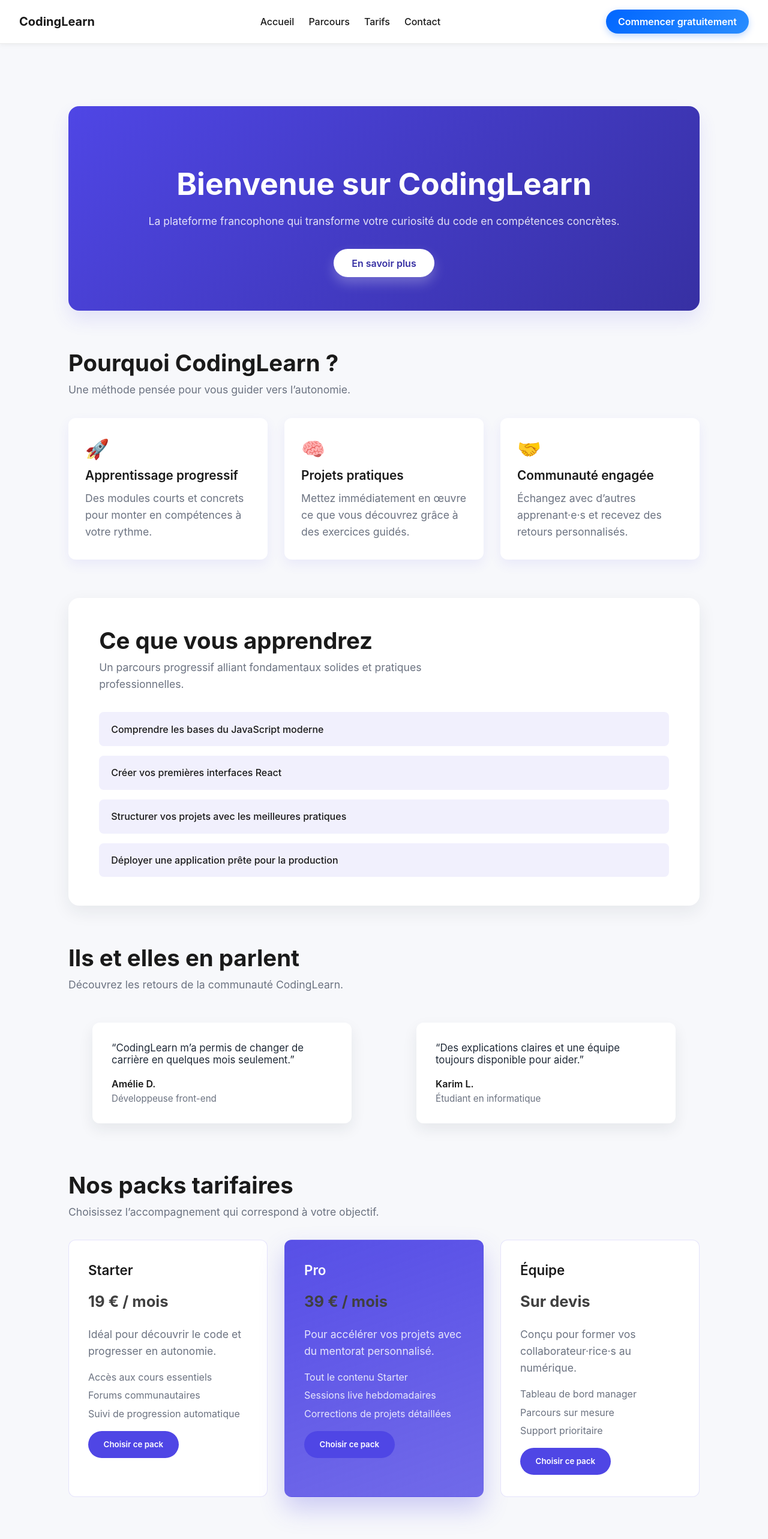
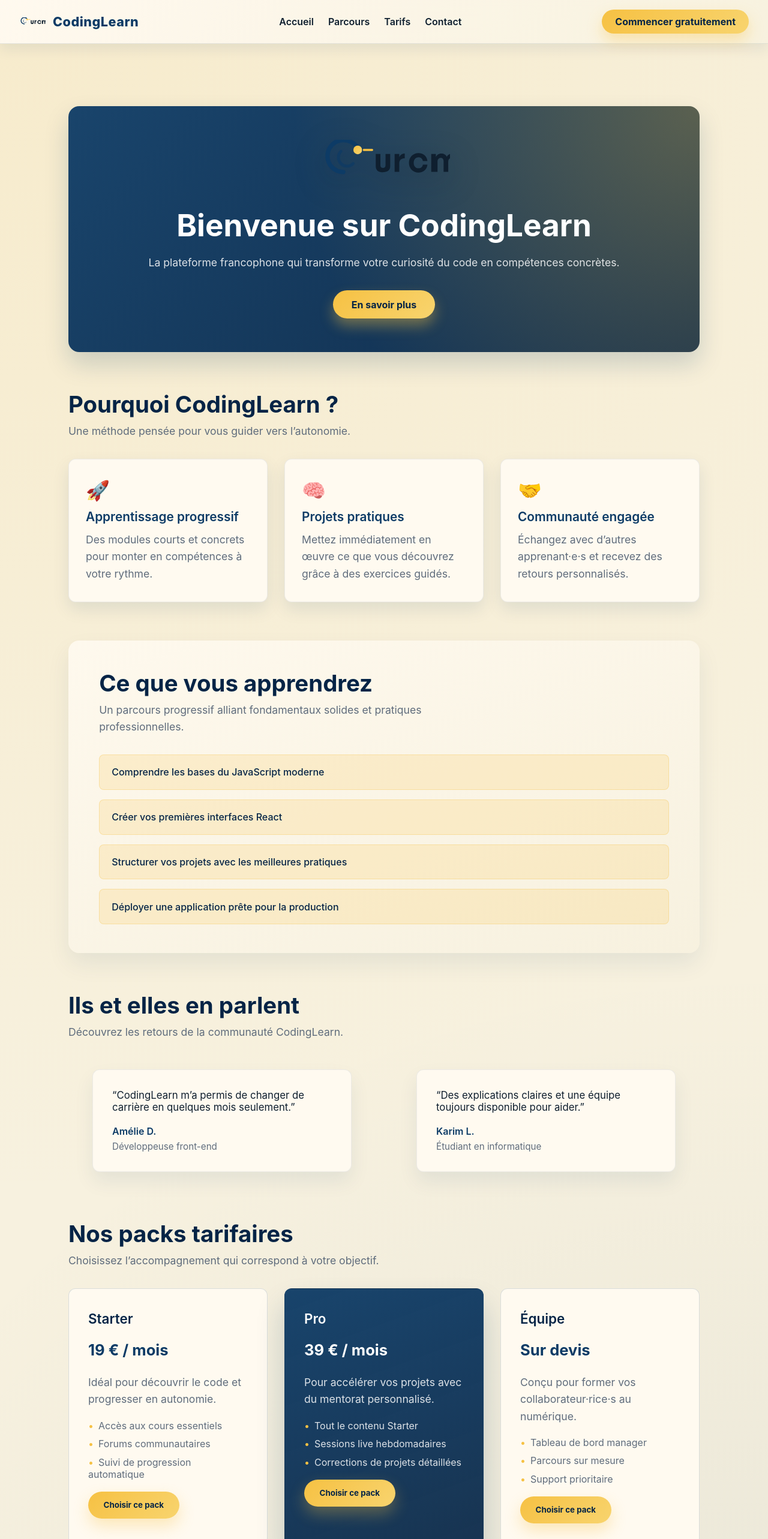
Before and after one commit to mvesankara/CodingLearn, a React (Create React App) app in the folder beginner-react-webapp/: page / in a window 1280 px wide. Shown: the top 2566 px of the page at 60% size. Built offline with nearby package versions, Linux system fonts and the light colour scheme.

Commit message:
Integrate CodingLearn logo across navigation and hero

```diff
--- a/beginner-react-webapp/src/App.css
+++ b/beginner-react-webapp/src/App.css
@@ -1,11 +1,12 @@
 :root {
-  --color-primary: #4f46e5;
-  --color-primary-dark: #3730a3;
-  --color-background: #f5f5fb;
-  --color-surface: #ffffff;
-  --color-text: #1f2937;
-  --color-muted: #6b7280;
-  --shadow-soft: 0 15px 30px rgba(79, 70, 229, 0.12);
+  --color-primary: #0d3b66;
+  --color-primary-dark: #052446;
+  --color-accent: #f6c143;
+  --color-background: #f7f1df;
+  --color-surface: #fffaf0;
+  --color-text: #0f1f2f;
+  --color-muted: #5f6c7c;
+  --shadow-soft: 0 20px 40px rgba(13, 59, 102, 0.18);
   --radius-lg: 18px;
   --radius-md: 12px;
   --radius-sm: 8px;
@@ -16,17 +17,18 @@
 }
 
 body {
-
   font-family: 'Inter', -apple-system, BlinkMacSystemFont, 'Segoe UI', sans-serif;
   margin: 0;
   padding: 0;
-  background-color: #f7f8fb;
-  color: #1a1a1a;
+  background-color: var(--color-background);
+  color: var(--color-text);
 }
 
 .App {
   min-height: 100vh;
-  background-color: #f7f8fb;
+  background: radial-gradient(circle at top left, rgba(246, 193, 67, 0.12), transparent 55%),
+    radial-gradient(circle at bottom right, rgba(13, 59, 102, 0.08), transparent 50%),
+    var(--color-background);
 }
 
 main {
@@ -36,7 +38,7 @@ main {
 }
 
 div > h1 {
-  color: #1a1a1a;
+  color: var(--color-primary-dark);
   margin-bottom: 20px;
 }
 
@@ -44,38 +46,38 @@ p {
   font-size: 1.1em;
   line-height: 1.6;
   margin-bottom: 20px;
-  color: #404040;
+  color: var(--color-muted);
 }
 
 button {
   margin: 0;
   font-family: 'Inter', 'Segoe UI', Roboto, sans-serif;
-  background-color: var(--color-primary);
-  color: #ffffff;
+  background: linear-gradient(135deg, var(--color-accent), #f8d46e);
+  color: var(--color-primary-dark);
   border: none;
   border-radius: var(--radius-sm);
   padding: 0.75rem 1.5rem;
   line-height: 1.6;
   font-weight: 600;
   cursor: pointer;
-  transition: background-color 0.2s ease, box-shadow 0.2s ease, transform 0.2s ease;
+  transition: background 0.2s ease, box-shadow 0.2s ease, transform 0.2s ease;
+  box-shadow: 0 8px 18px rgba(246, 193, 67, 0.25);
 }
 
 button:hover,
 button:focus {
-  background-color: var(--color-primary-dark);
-  color: #ffffff;
+  color: var(--color-primary-dark);
   transform: translateY(-1px);
-  box-shadow: 0 10px 20px rgba(79, 70, 229, 0.25);
+  box-shadow: 0 12px 24px rgba(246, 193, 67, 0.35);
 }
 
 button:focus-visible {
-  outline: 3px solid rgba(79, 70, 229, 0.45);
+  outline: 3px solid rgba(246, 193, 67, 0.6);
   outline-offset: 2px;
 }
 
 button:disabled {
-  background-color: rgba(79, 70, 229, 0.4);
+  background: linear-gradient(135deg, rgba(246, 193, 67, 0.6), rgba(248, 212, 110, 0.6));
   cursor: not-allowed;
   box-shadow: none;
   transform: none;
@@ -83,18 +85,18 @@ button:disabled {
 
 button:disabled:hover,
 button:disabled:focus {
-  background-color: rgba(79, 70, 229, 0.4);
   box-shadow: none;
   transform: none;
 }
 
 a {
-  color: #0066ff;
+  color: var(--color-primary);
   text-decoration: none;
+  font-weight: 600;
 }
 
 a:hover {
-  text-decoration: underline;
+  color: var(--color-accent);
 }
 
 .homepage {
@@ -107,12 +109,42 @@ a:hover {
 }
 
 .hero {
-  background: linear-gradient(135deg, var(--color-primary), var(--color-primary-dark));
+  background: linear-gradient(135deg, rgba(13, 59, 102, 0.95), rgba(5, 36, 70, 0.95));
   color: #ffffff;
   padding: 3.5rem clamp(1.5rem, 4vw, 4rem);
   border-radius: var(--radius-lg);
   box-shadow: var(--shadow-soft);
   text-align: center;
+  position: relative;
+  overflow: hidden;
+}
+
+.hero::after {
+  content: '';
+  position: absolute;
+  inset: 0;
+  background: radial-gradient(circle at top right, rgba(246, 193, 67, 0.35), transparent 60%);
+  opacity: 0.9;
+}
+
+.hero > * {
+  position: relative;
+  z-index: 1;
+}
+
+.hero__brand {
+  width: clamp(140px, 24vw, 220px);
+  margin: 0 auto 1.75rem;
+  display: flex;
+  justify-content: center;
+}
+
+.hero__brand img {
+  width: 100%;
+  height: auto;
+  display: block;
+  filter: drop-shadow(0 14px 26px rgba(9, 33, 58, 0.45));
+  border-radius: 18px;
 }
 
 .hero h1 {
@@ -129,19 +161,19 @@ a:hover {
 
 .hero__cta {
   display: inline-block;
-  background-color: #ffffff;
+  background: linear-gradient(135deg, var(--color-accent), #f8d46e);
   color: var(--color-primary-dark);
-  font-weight: 600;
+  font-weight: 700;
   padding: 0.85rem 1.9rem;
   border-radius: 999px;
   transition: transform 0.2s ease, box-shadow 0.2s ease;
-  box-shadow: 0 10px 20px rgba(255, 255, 255, 0.25);
+  box-shadow: 0 12px 22px rgba(246, 193, 67, 0.4);
 }
 
 .hero__cta:hover {
   transform: translateY(-2px);
   text-decoration: none;
-  box-shadow: 0 14px 25px rgba(255, 255, 255, 0.35);
+  box-shadow: 0 16px 28px rgba(246, 193, 67, 0.45);
 }
 
 .section {
@@ -151,15 +183,16 @@ a:hover {
 }
 
 .section--accent {
-  background-color: var(--color-surface);
+  background: linear-gradient(160deg, rgba(255, 250, 240, 0.9), rgba(247, 241, 223, 0.95));
   padding: 3rem clamp(1.5rem, 4vw, 3.5rem);
   border-radius: var(--radius-lg);
-  box-shadow: 0 10px 30px rgba(31, 41, 55, 0.08);
+  box-shadow: 0 18px 38px rgba(13, 59, 102, 0.08);
 }
 
 .section__header h2 {
   font-size: clamp(1.8rem, 3vw, 2.4rem);
   margin: 0 0 0.5rem;
+  color: var(--color-primary-dark);
 }
 
 .section__header p {
@@ -178,16 +211,17 @@ a:hover {
   background-color: var(--color-surface);
   border-radius: var(--radius-md);
   padding: 2rem 1.75rem;
-  box-shadow: 0 8px 20px rgba(79, 70, 229, 0.08);
+  box-shadow: 0 12px 28px rgba(13, 59, 102, 0.1);
   display: flex;
   flex-direction: column;
   gap: 0.75rem;
   transition: transform 0.2s ease, box-shadow 0.2s ease;
+  border: 1px solid rgba(13, 59, 102, 0.08);
 }
 
 .feature-card:hover {
   transform: translateY(-4px);
-  box-shadow: 0 18px 35px rgba(79, 70, 229, 0.12);
+  box-shadow: 0 20px 36px rgba(13, 59, 102, 0.16);
 }
 
 .feature-card__icon {
@@ -198,6 +232,7 @@ a:hover {
   margin: 0;
   font-size: 1.3rem;
   font-weight: 600;
+  color: var(--color-primary);
 }
 
 .feature-card__description {
@@ -214,10 +249,12 @@ a:hover {
 }
 
 .curriculum-list li {
-  background-color: rgba(79, 70, 229, 0.08);
+  background: rgba(246, 193, 67, 0.18);
   border-radius: var(--radius-sm);
   padding: 1.15rem 1.25rem;
   font-weight: 500;
+  color: var(--color-primary-dark);
+  border: 1px solid rgba(246, 193, 67, 0.3);
 }
 
 .section__grid--testimonials {
@@ -228,10 +265,11 @@ a:hover {
   background-color: var(--color-surface);
   border-radius: var(--radius-md);
   padding: 2rem;
-  box-shadow: 0 10px 25px rgba(31, 41, 55, 0.08);
+  box-shadow: 0 16px 32px rgba(13, 59, 102, 0.08);
   display: flex;
   flex-direction: column;
   gap: 1.25rem;
+  border: 1px solid rgba(13, 59, 102, 0.08);
 }
 
 .testimonial__quote {
@@ -248,6 +286,7 @@ a:hover {
 
 .testimonial__name {
   font-weight: 600;
+  color: var(--color-primary);
 }
 
 .testimonial__role {
@@ -263,7 +302,7 @@ a:hover {
   background-color: var(--color-surface);
   border-radius: var(--radius-md);
   padding: 2.25rem 2rem;
-  border: 1px solid rgba(79, 70, 229, 0.15);
+  border: 1px solid rgba(13, 59, 102, 0.15);
   display: flex;
   flex-direction: column;
   gap: 1.2rem;
@@ -271,11 +310,16 @@ a:hover {
   transition: transform 0.2s ease, box-shadow 0.2s ease;
 }
 
+.pricing-tier:hover {
+  transform: translateY(-6px);
+  box-shadow: 0 24px 40px rgba(13, 59, 102, 0.14);
+}
+
 .pricing-tier--highlight {
   border-color: transparent;
-  background: linear-gradient(160deg, rgba(79, 70, 229, 0.95), rgba(79, 70, 229, 0.8));
+  background: linear-gradient(160deg, rgba(13, 59, 102, 0.95), rgba(5, 36, 70, 0.92));
   color: #ffffff;
-  box-shadow: 0 20px 40px rgba(79, 70, 229, 0.25);
+  box-shadow: 0 28px 48px rgba(13, 59, 102, 0.2);
 }
 
 .pricing-tier--highlight .pricing-tier__description,
@@ -287,12 +331,19 @@ a:hover {
   margin: 0;
   font-size: 1.4rem;
   font-weight: 600;
+  color: var(--color-primary-dark);
+}
+
+.pricing-tier--highlight .pricing-tier__name,
+.pricing-tier--highlight .pricing-tier__price {
+  color: #ffffff;
 }
 
 .pricing-tier__price {
   margin: 0;
   font-size: 1.6rem;
   font-weight: 700;
+  color: var(--color-primary);
 }
 
 .pricing-tier__description {
@@ -309,42 +360,109 @@ a:hover {
   color: var(--color-muted);
 }
 
+.pricing-tier__features li::before {
+  content: '•';
+  color: var(--color-accent);
+  margin-right: 0.5rem;
+}
+
 .pricing-tier__cta {
   border: none;
   border-radius: 999px;
   padding: 0.75rem 1.6rem;
-  font-weight: 600;
+  font-weight: 700;
   cursor: pointer;
-
-  background-color: var(--color-primary);
-  color: #ffffff;
-  transition: background-color 0.2s ease, transform 0.3s ease, box-shadow 0.3s ease;
+  background: linear-gradient(135deg, var(--color-accent), #f8d46e);
+  color: var(--color-primary-dark);
+  transition: background 0.2s ease, transform 0.3s ease, box-shadow 0.3s ease;
+  box-shadow: 0 12px 26px rgba(246, 193, 67, 0.32);
 }
 
 .pricing-tier__cta:hover,
 .pricing-tier__cta:focus-visible {
-
-
-  transition: background-color 0.2s ease, transform 0.2s ease;
+  background: linear-gradient(135deg, #f8d46e, var(--color-accent));
+  transform: translateY(-2px);
+  box-shadow: 0 16px 32px rgba(246, 193, 67, 0.42);
 }
 
-button:hover {
-  transform: translateY(-1px);
-  box-shadow: 0 6px 14px rgba(0, 102, 255, 0.25);
+.section--contact {
+  background: rgba(255, 250, 240, 0.9);
+  border-radius: var(--radius-lg);
+  padding: 3rem clamp(1.5rem, 4vw, 3.5rem);
+  box-shadow: 0 16px 32px rgba(13, 59, 102, 0.08);
+  border: 1px solid rgba(246, 193, 67, 0.25);
 }
 
-.pricing-tier__cta:hover {
+.section--contact a {
+  color: var(--color-primary);
+  text-decoration: underline;
+}
 
-  background-color: var(--color-primary-dark);
-  transform: translateY(-2px);
-  box-shadow: 0 14px 25px rgba(79, 70, 229, 0.25);
+.section--cta {
+  background: linear-gradient(135deg, rgba(246, 193, 67, 0.92), rgba(255, 222, 134, 0.9));
+  border-radius: var(--radius-lg);
+  padding: 3rem clamp(1.5rem, 4vw, 3.5rem);
+  box-shadow: 0 22px 44px rgba(246, 193, 67, 0.25);
+  text-align: center;
+}
+
+.section--cta .section__header p {
+  color: rgba(15, 31, 47, 0.8);
+}
+
+.section--cta .hero__cta {
+  margin: 0 auto;
+}
+
+form {
+  background-color: var(--color-surface);
+  padding: 2.5rem 2rem;
+  border-radius: var(--radius-md);
+  box-shadow: 0 16px 32px rgba(13, 59, 102, 0.08);
+  display: grid;
+  gap: 1.5rem;
+  border: 1px solid rgba(13, 59, 102, 0.08);
+}
+
+form label {
+  display: block;
+  font-weight: 600;
+  color: var(--color-primary-dark);
+  margin-bottom: 0.5rem;
+}
+
+form input,
+form textarea {
+  width: 100%;
+  padding: 0.85rem 1rem;
+  border-radius: var(--radius-sm);
+  border: 1px solid rgba(13, 59, 102, 0.25);
+  font-size: 1rem;
+  font-family: inherit;
+  background-color: #fff;
+  color: var(--color-text);
+  transition: border-color 0.2s ease, box-shadow 0.2s ease;
+}
+
+form input:focus,
+form textarea:focus {
+  border-color: var(--color-accent);
+  outline: none;
+  box-shadow: 0 0 0 3px rgba(246, 193, 67, 0.35);
+}
+
+.section--contact .contact-content p {
+  color: var(--color-text);
+}
+
+.section--contact .contact-content p:last-child {
+  margin-bottom: 0;
 }
 
 @media (max-width: 600px) {
   .homepage {
     padding: 3rem 1rem 4rem;
   }
-
 
   .hero {
     text-align: left;
--- a/beginner-react-webapp/src/HomePage.js
+++ b/beginner-react-webapp/src/HomePage.js
@@ -3,6 +3,7 @@ import { Link } from 'react-router-dom';
 import FeatureCard from './components/FeatureCard';
 import Testimonial from './components/Testimonial';
 import PricingTier from './components/PricingTier';
+import brandLogo from './assets/codinglearn-logo.svg';
 
 const HomePage = () => {
   const features = [
@@ -84,6 +85,9 @@ const HomePage = () => {
   return (
     <main className="homepage">
       <section className="hero" id="accueil">
+        <div className="hero__brand" aria-hidden="true">
+          <img src={brandLogo} alt="" />
+        </div>
         <h1>Bienvenue sur CodingLearn</h1>
         <p>
           La plateforme francophone qui transforme votre curiosité du code en
--- a/beginner-react-webapp/src/components/NavBar.css
+++ b/beginner-react-webapp/src/components/NavBar.css
@@ -3,18 +3,46 @@
   align-items: center;
   justify-content: space-between;
   padding: 16px 32px;
-  background-color: #ffffff;
-  border-bottom: 1px solid rgba(0, 0, 0, 0.08);
-  box-shadow: 0 2px 8px rgba(0, 0, 0, 0.05);
+  background: linear-gradient(135deg, rgba(255, 250, 240, 0.95), rgba(247, 241, 223, 0.95));
+  border-bottom: 1px solid rgba(13, 59, 102, 0.1);
+  box-shadow: 0 10px 20px rgba(13, 59, 102, 0.08);
   position: sticky;
   top: 0;
   z-index: 100;
+  backdrop-filter: blur(10px);
 }
 
-.navbar__logo {
-  font-weight: 700;
-  font-size: 1.25rem;
-  color: #1a1a1a;
+.navbar__brand {
+  display: inline-flex;
+  align-items: center;
+  gap: 12px;
+  font-weight: 800;
+  font-size: 1.35rem;
+  color: #0d3b66;
+  letter-spacing: 0.5px;
+  text-decoration: none;
+  transition: transform 0.2s ease;
+}
+
+.navbar__brand:hover,
+.navbar__brand:focus-visible {
+  transform: translateY(-2px);
+}
+
+.navbar__brand:focus-visible {
+  outline: 3px solid rgba(246, 193, 67, 0.55);
+  outline-offset: 4px;
+  border-radius: 999px;
+}
+
+.navbar__brand-mark {
+  width: 44px;
+  height: auto;
+  display: block;
+}
+
+.navbar__brand-text {
+  color: inherit;
 }
 
 .navbar__links {
@@ -26,35 +54,36 @@
 }
 
 .navbar__links a {
-  color: #1a1a1a;
+  color: #0f1f2f;
   text-decoration: none;
-  font-weight: 500;
-  transition: color 0.2s ease;
+  font-weight: 600;
+  transition: color 0.2s ease, transform 0.2s ease;
 }
 
 .navbar__links a:hover,
 .navbar__links a:focus {
-  color: #0066ff;
+  color: #f6c143;
+  transform: translateY(-2px);
 }
 
 .navbar__cta {
   display: inline-flex;
   align-items: center;
   justify-content: center;
-  padding: 10px 20px;
+  padding: 10px 22px;
   border-radius: 9999px;
-  background: linear-gradient(135deg, #0066ff, #2a8dff);
-  color: #ffffff;
-  font-weight: 600;
+  background: linear-gradient(135deg, #f6c143, #f8d46e);
+  color: #052446;
+  font-weight: 700;
   text-decoration: none;
   transition: transform 0.2s ease, box-shadow 0.2s ease;
-  box-shadow: 0 4px 12px rgba(0, 102, 255, 0.25);
+  box-shadow: 0 12px 24px rgba(246, 193, 67, 0.35);
 }
 
 .navbar__cta:hover,
 .navbar__cta:focus {
-  transform: translateY(-1px);
-  box-shadow: 0 8px 18px rgba(0, 102, 255, 0.35);
+  transform: translateY(-2px);
+  box-shadow: 0 16px 28px rgba(246, 193, 67, 0.45);
 }
 
 @media (max-width: 768px) {
@@ -62,6 +91,10 @@
     flex-wrap: wrap;
     gap: 16px;
     padding: 16px 20px;
+  }
+
+  .navbar__brand {
+    order: -1;
   }
 
   .navbar__links {
@@ -82,8 +115,13 @@
     align-items: flex-start;
   }
 
-  .navbar__logo {
+  .navbar__brand {
     font-size: 1.1rem;
+    gap: 10px;
+  }
+
+  .navbar__brand-mark {
+    width: 38px;
   }
 
   .navbar__links {
--- a/beginner-react-webapp/src/components/NavBar.js
+++ b/beginner-react-webapp/src/components/NavBar.js
@@ -1,10 +1,14 @@
 import React from 'react';
+import brandLogo from '../assets/codinglearn-logo.svg';
 import './NavBar.css';
 
 const NavBar = () => {
   return (
     <nav className="navbar">
-      <div className="navbar__logo">CodingLearn</div>
+      <a className="navbar__brand" href="#accueil" aria-label="Revenir à l'accueil CodingLearn">
+        <img className="navbar__brand-mark" src={brandLogo} alt="Logo CodingLearn" />
+        <span className="navbar__brand-text">CodingLearn</span>
+      </a>
       <ul className="navbar__links">
         <li><a href="#accueil">Accueil</a></li>
         <li><a href="#parcours">Parcours</a></li>
```
Also changed, not shown: beginner-react-webapp/src/assets/codinglearn-logo.svg (added), 1 other file (tests, documents, lock files or other folders).
